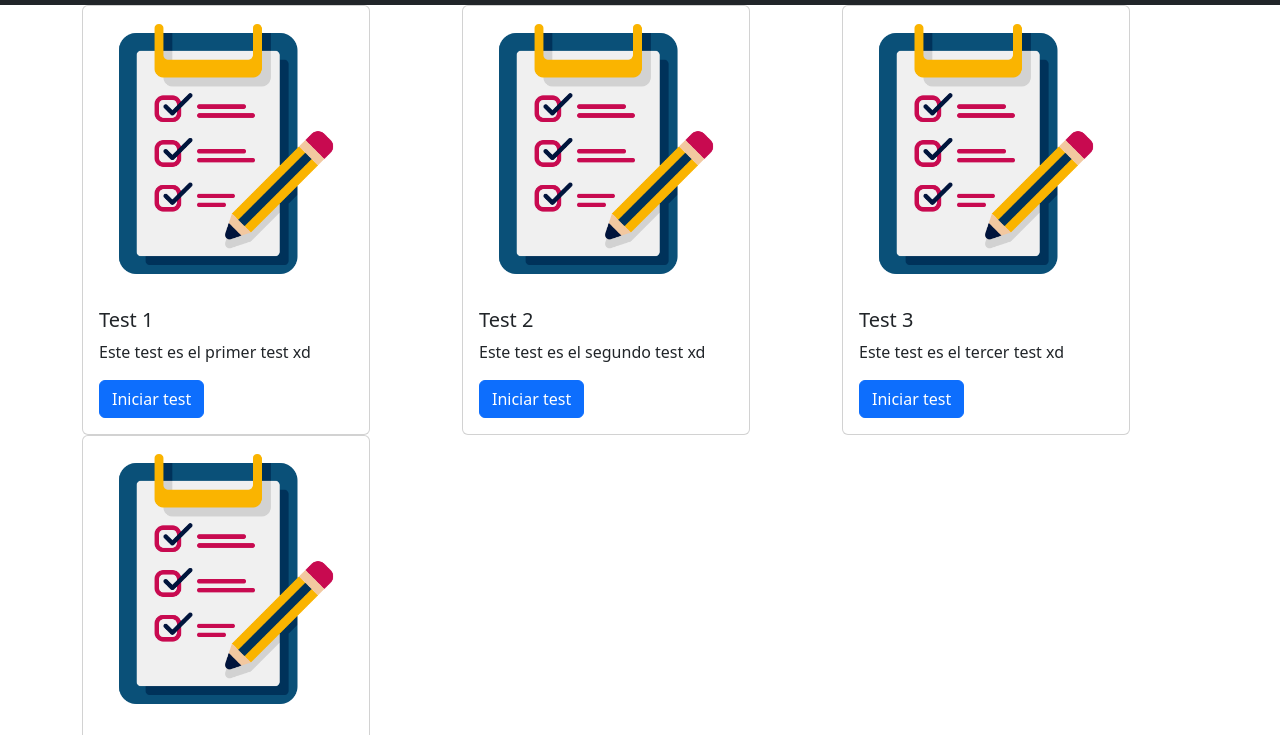
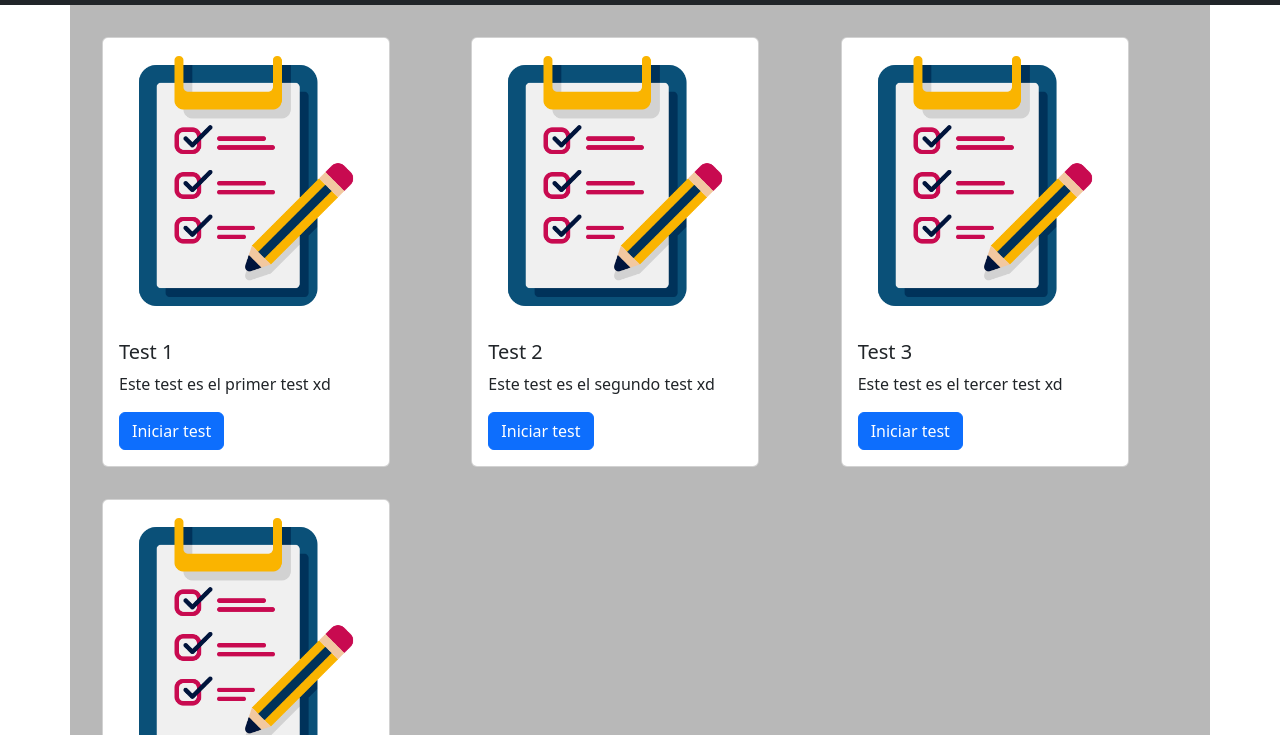
Before and after one commit to FerHSncz/maqueta1, a plain HTML site: page index.html in a window 1280 px wide. Shown: the part 51-786 px from the top of the page. Drawn offline with nearby package versions, Linux system fonts and the light colour scheme.

Commit message:
Agregue padding a los cards

```diff
--- a/index.html
+++ b/index.html
@@ -74,9 +74,9 @@
     <!-- fin del navbar -->
 
     <!-- Inicio del contenido -->
-    <div class="container">
-      <div class="row">
-        <div class="col">
+    <div class="container" style="background-color: rgb(184, 184, 184);">
+      <div class="row" style="padding: 1rem;">
+        <div class="col" style="padding: 1rem;">
           <div class="card" style="width: 18rem;">
             <img src="test.png" class="card-img-top" alt="Imagen-test">
             <div class="card-body">
@@ -86,7 +86,7 @@
             </div>
           </div>
         </div>
-        <div class="col">
+        <div class="col" style="padding: 1rem;">
           <div class="card" style="width: 18rem;">
             <img src="test.png" class="card-img-top" alt="Imagen-test">
             <div class="card-body">
@@ -96,7 +96,7 @@
             </div>
           </div>
         </div>
-        <div class="col">
+        <div class="col" style="padding: 1rem;">
           <div class="card" style="width: 18rem;">
             <img src="test.png" class="card-img-top" alt="Imagen-test">
             <div class="card-body">
@@ -106,7 +106,7 @@
             </div>
           </div>
         </div>
-        <div class="col">
+        <div class="col" style="padding: 1rem;">
           <div class="card" style="width: 18rem;">
             <img src="test.png" class="card-img-top" alt="Imagen-test">
             <div class="card-body">
```
